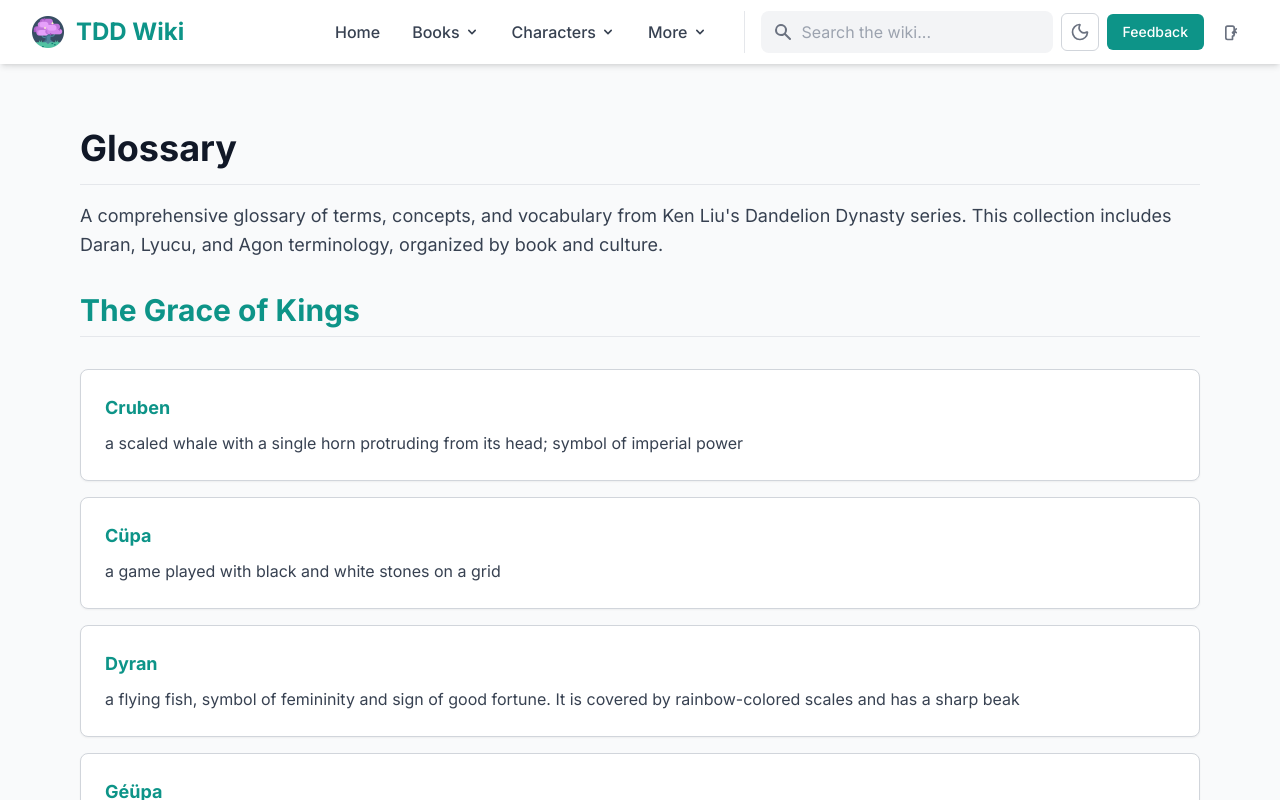
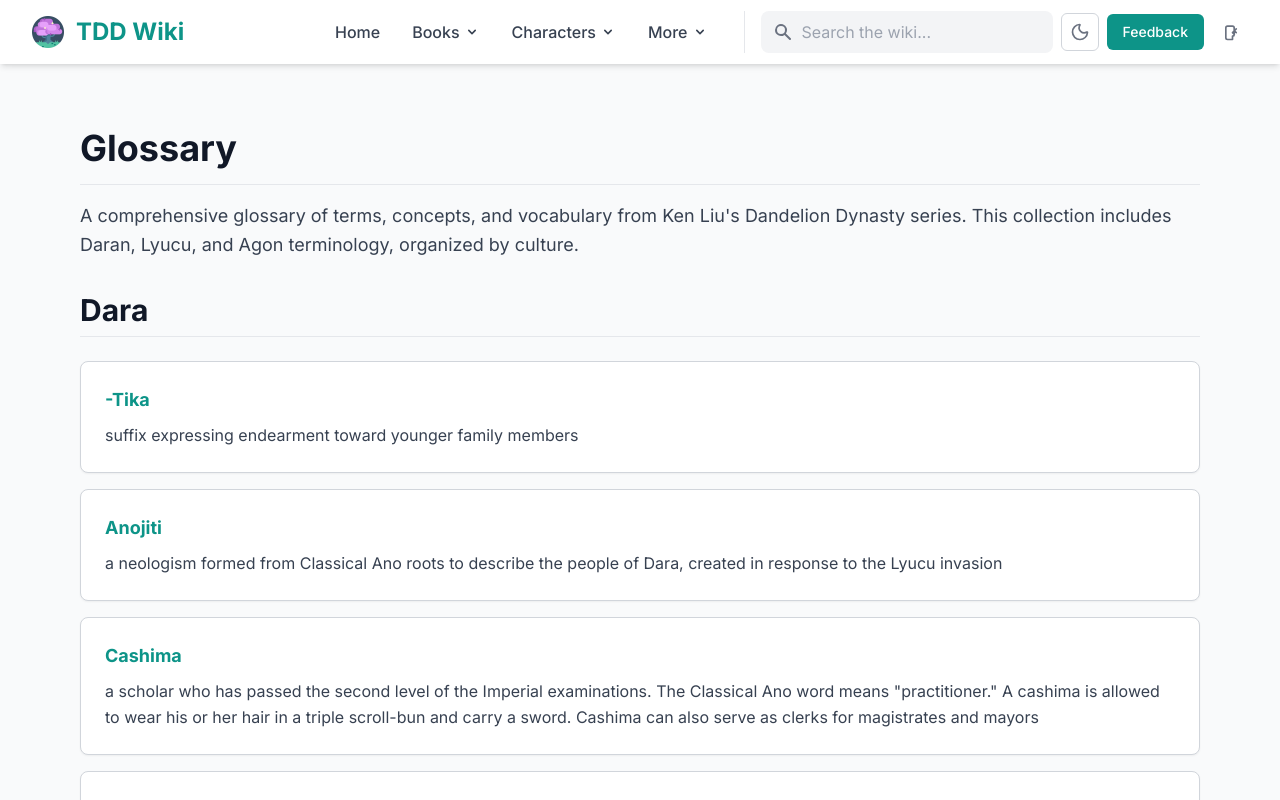
Before and after one commit to arman-101/dandelion-wiki, a Next.js app: page /other/glossary in a window 1280 px wide. Shown: the top 800 px of the page. Built offline with nearby package versions, Linux system fonts and the light colour scheme.

Commit message:
terms fix

```diff
--- a/app/other/glossary/GlossaryClient.tsx
+++ b/app/other/glossary/GlossaryClient.tsx
@@ -166,24 +166,11 @@ const glossaryTerms: GlossaryTerm[] = [
     { term: "Votan-sa-taasa", definition: "\"older-and-younger\"; sisters (or siblings)", book: "Speaking Bones", culture: "Lyucu/Agon" },
 ];
 
-const bookOrder = [
-    "The Grace of Kings",
-    "The Wall of Storms",
-    "The Veiled Throne",
-    "Speaking Bones"
-];
-
-const bookLinks = {
-    "The Grace of Kings": "/books/the-grace-of-kings",
-    "The Wall of Storms": "/books/the-wall-of-storms",
-    "The Veiled Throne": "/books/the-veiled-throne",
-    "Speaking Bones": "/books/speaking-bones"
-};
 
 export default function GlossaryClient() {
-    // Remove duplicates by creating a unique set based on term + culture
+    // Remove duplicates by creating a unique set based on term name only
     const uniqueTerms = glossaryTerms.reduce((acc, term) => {
-        const key = `${term.term}-${term.culture || 'general'}`;
+        const key = term.term.toLowerCase();
         if (!acc.has(key)) {
             acc.set(key, term);
         }
@@ -192,21 +179,20 @@ export default function GlossaryClient() {
 
     const deduplicatedTerms = Array.from(uniqueTerms.values());
 
-    // Group terms by book and culture
-    const groupedTerms: Record<string, Record<string, GlossaryTerm[]>> = {};
+    // Group terms by culture only
+    const groupedTerms: Record<string, GlossaryTerm[]> = {};
 
-    bookOrder.forEach(book => {
-        const bookTerms = deduplicatedTerms.filter(term => term.book === book);
-        if (bookTerms.length > 0) {
-            groupedTerms[book] = {};
-            bookTerms.forEach(term => {
-                const culture = term.culture || 'General';
-                if (!groupedTerms[book][culture]) {
-                    groupedTerms[book][culture] = [];
+    deduplicatedTerms.forEach(term => {
+        const culture = term.culture || 'Dara';
+        if (!groupedTerms[culture]) {
+            groupedTerms[culture] = [];
         }
-                groupedTerms[book][culture].push(term);
+        groupedTerms[culture].push(term);
     });
-        }
+
+    // Sort terms within each culture alphabetically
+    Object.keys(groupedTerms).forEach(culture => {
+        groupedTerms[culture].sort((a, b) => a.term.localeCompare(b.term));
     });
 
     return (
@@ -217,29 +203,16 @@ export default function GlossaryClient() {
                 </h1>
                 <p className="text-text-secondary dark:text-text-light text-lg leading-relaxed">
                     A comprehensive glossary of terms, concepts, and vocabulary from Ken Liu&apos;s Dandelion Dynasty series.
-                    This collection includes Daran, Lyucu, and Agon terminology, organized by book and culture.
+                    This collection includes Daran, Lyucu, and Agon terminology, organized by culture.
                 </p>
             </div>
 
             <div className="space-y-12">
-                {Object.entries(groupedTerms).map(([book, cultures]) => (
-                    <div key={book} className="space-y-8">
+                {Object.entries(groupedTerms).map(([culture, terms]) => (
+                    <div key={culture} className="space-y-6">
                         <h2 className="text-2xl md:text-3xl font-bold text-text-primary dark:text-text-primary border-b pb-2">
-                            <Link
-                                href={bookLinks[book as keyof typeof bookLinks]}
-                                className="text-link hover:text-link-hover dark:text-link-dark hover:dark:text-accent-pink transition-colors duration-200"
-                            >
-                                {book}
-                            </Link>
+                            {culture}
                         </h2>
-
-                        {Object.entries(cultures).map(([culture, terms]) => (
-                            <div key={`${book}-${culture}`} className="space-y-4">
-                                {culture !== 'General' && (
-                                    <h3 className="text-xl md:text-2xl font-semibold text-text-primary dark:text-text-primary">
-                                        {culture}
-                                    </h3>
-                                )}
 
                         <div className="grid gap-4">
                             {terms.map((term, index) => (
@@ -270,8 +243,6 @@ export default function GlossaryClient() {
                     </div>
                 ))}
             </div>
-                ))}
-            </div>
         </div>
     );
 }
```
Lines whose indentation alone changed are shown as unchanged.
